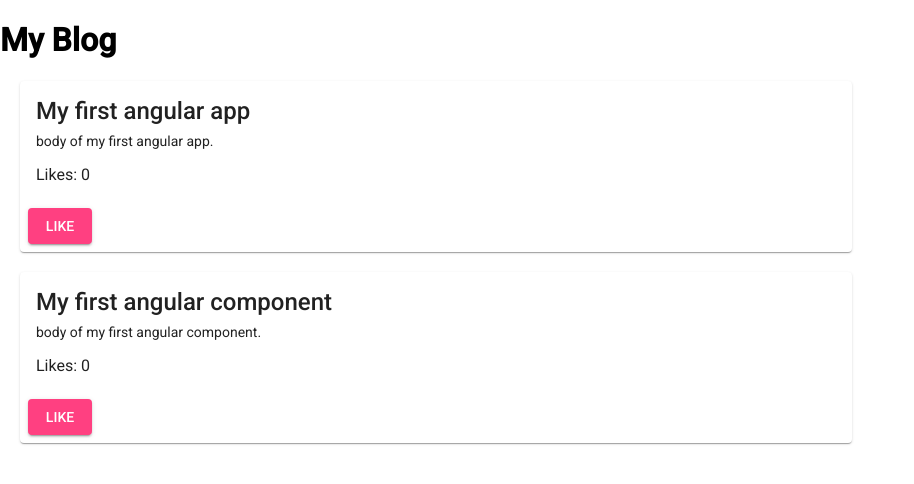
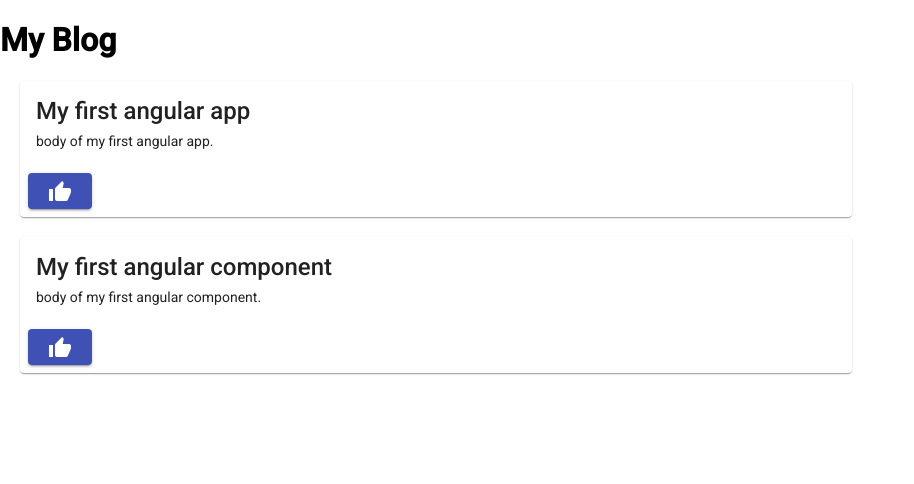
Before and after one commit to aseem/blog-app, an Angular app: page / in a window 1280 px wide. Shown: the top 484 px of the page, without its empty margins (0-914 px from the left). Built offline with nearby package versions, Linux system fonts and the light colour scheme.

Commit message:
Add icon and badging for likes

```diff
--- a/src/app/app.module.ts
+++ b/src/app/app.module.ts
@@ -6,6 +6,8 @@
 import { BrowserAnimationsModule } from "@angular/platform-browser/animations";
 import { MatCardModule } from "@angular/material/card";
 import { MatButtonModule } from "@angular/material/button";
+import { MatIconModule } from "@angular/material/icon";
+import { MatBadgeModule } from "@angular/material/badge";
 import { PostCardComponent } from "./post-card/post-card.component";
 import { LikeButtonComponent } from "./like-button/like-button.component";
 
@@ -21,6 +23,8 @@
     BrowserAnimationsModule,
     MatCardModule,
     MatButtonModule,
+    MatIconModule,
+    MatBadgeModule,
   ],
   providers: [],
   bootstrap: [AppComponent],
--- a/src/app/like-button/like-button.component.html
+++ b/src/app/like-button/like-button.component.html
@@ -1 +1,10 @@
-<button (click)="onClicked()" mat-raised-button color="accent">LIKE</button>
+<button
+  (click)="onClicked()"
+  mat-raised-button
+  color="primary"
+  [matBadge]="numLikes"
+  [matBadgeHidden]="numLikes < 1"
+  matBadgeColor="accent"
+>
+  <mat-icon>thumb_up</mat-icon>
+</button>
--- a/src/app/like-button/like-button.component.ts
+++ b/src/app/like-button/like-button.component.ts
@@ -1,4 +1,4 @@
-import { Component, OnInit, Output, EventEmitter } from "@angular/core";
+import { Component, OnInit, Output, EventEmitter, Input } from "@angular/core";
 
 @Component({
   selector: "app-like-button",
@@ -7,6 +7,7 @@
 })
 export class LikeButtonComponent implements OnInit {
   @Output() newLike = new EventEmitter();
+  @Input() numLikes: number;
 
   constructor() {}
 
--- a/src/app/post-card/post-card.component.html
+++ b/src/app/post-card/post-card.component.html
@@ -1,8 +1,10 @@
 <mat-card>
   <mat-card-title>{{ post.title }}</mat-card-title>
   <mat-card-content>{{ post.body }}</mat-card-content>
-  <p>Likes: {{ likeCount }}</p>
   <mat-card-actions>
-    <app-like-button (newLike)="updateLikes()"></app-like-button>
+    <app-like-button
+      [numLikes]="post.likes"
+      (newLike)="updateLikes()"
+    ></app-like-button>
   </mat-card-actions>
 </mat-card>
--- a/src/app/post-card/post-card.component.ts
+++ b/src/app/post-card/post-card.component.ts
@@ -8,15 +8,12 @@
 })
 export class PostCardComponent implements OnInit {
   @Input() post: Post;
-  likeCount: number;
 
-  constructor() {
-    this.likeCount = 0;
-  }
+  constructor() {}
 
   ngOnInit(): void {}
 
   updateLikes() {
-    this.likeCount++;
+    this.post.likes++;
   }
 }
--- a/src/app/post.ts
+++ b/src/app/post.ts
@@ -1,9 +1,11 @@
 export class Post {
   title: string;
   body: string;
+  likes: number;
 
   constructor(title: string, body: string) {
     this.title = title;
     this.body = body;
+    this.likes = 0;
   }
 }
```
